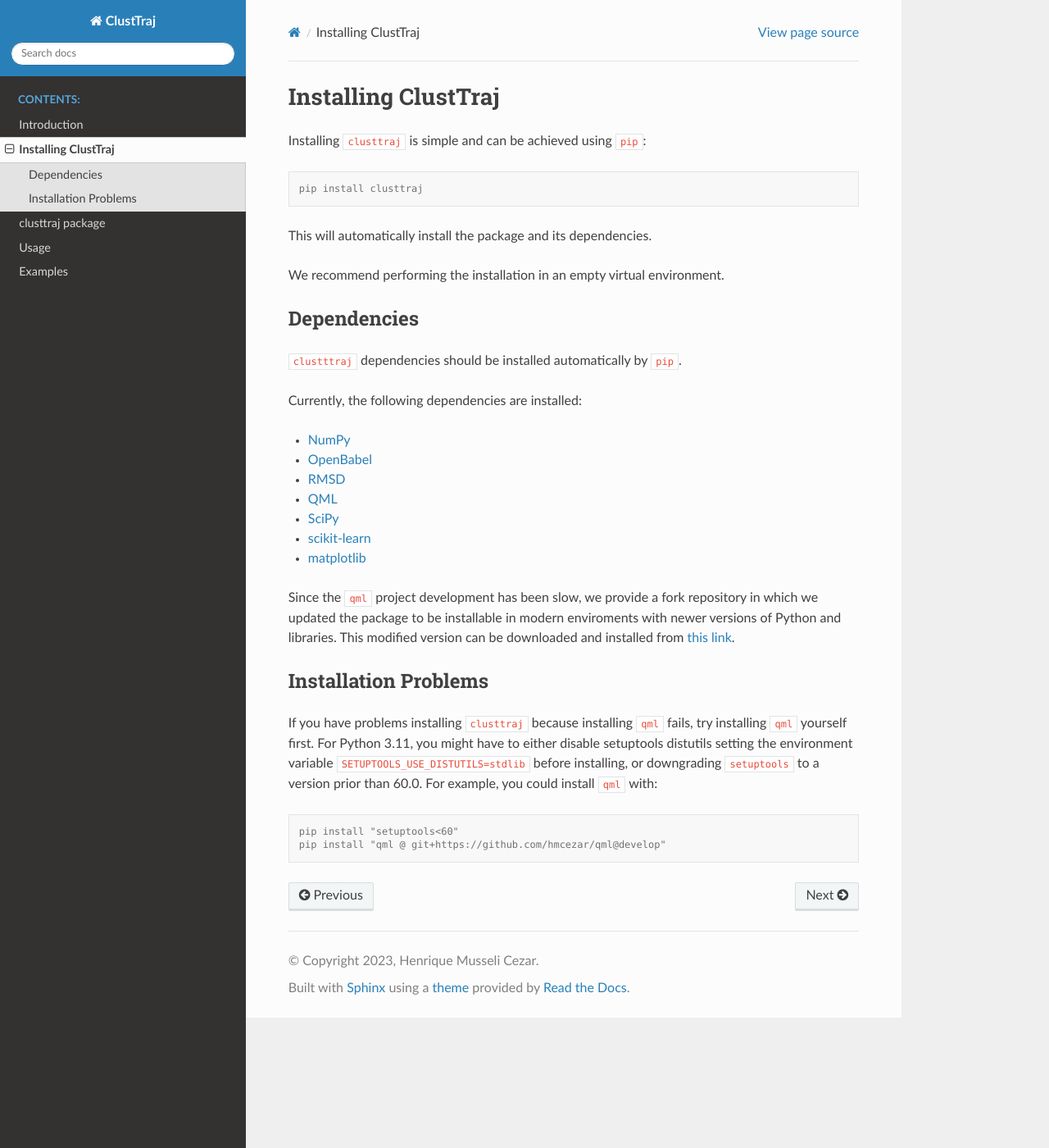
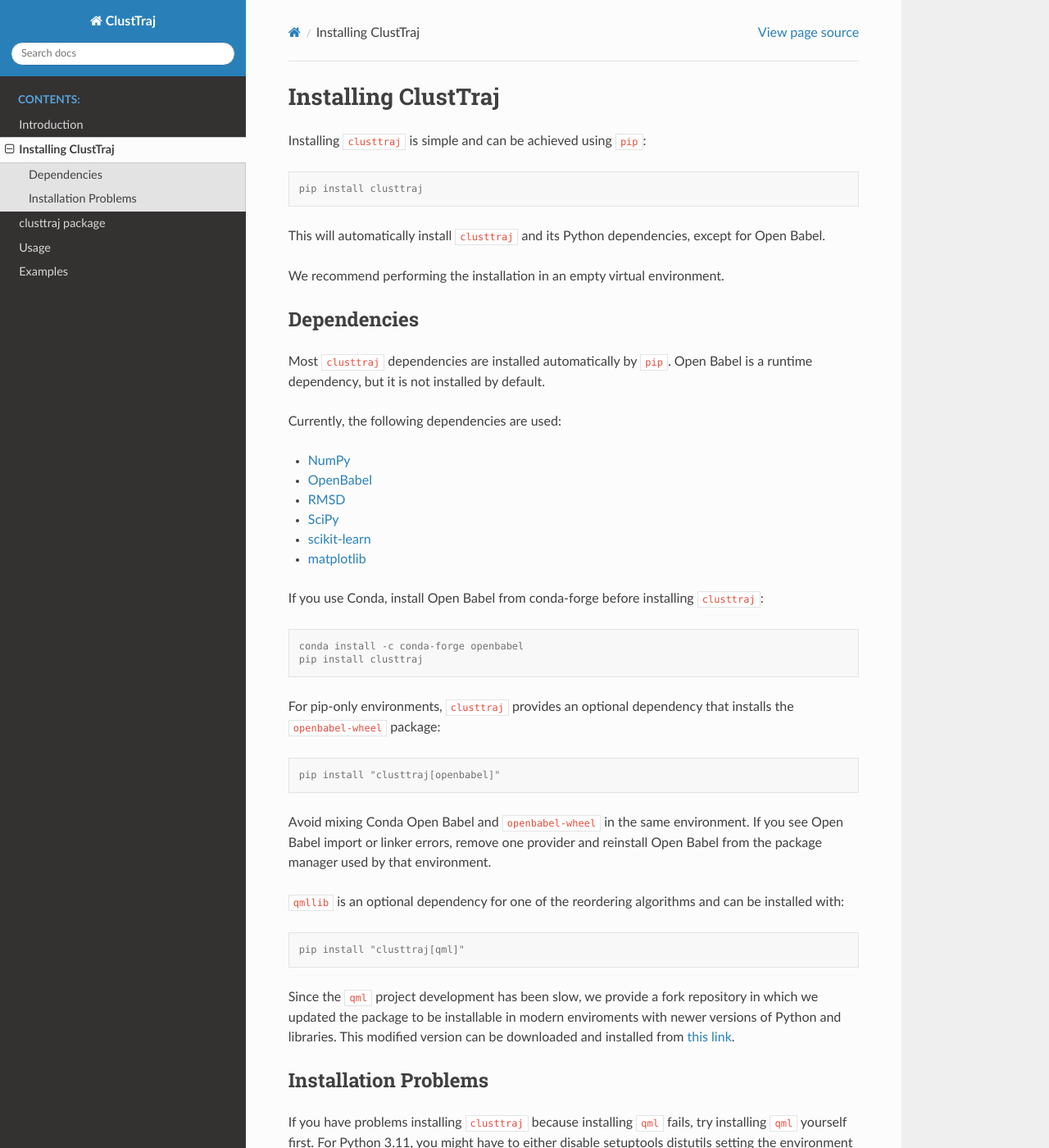
Before and after one commit to hmcezar/clusttraj, a Sphinx documentation site: the page built from docs/source/install.rst, in a window 1280 px wide and 1400 px high. Shown: the whole window at 82% size. Built offline with Sphinx 7.4.7 and the Read the Docs theme 3.1.0, drawn with Linux system fonts in a browser that asks for light colours.

Commit message:
Improve handling of openbabel conflicts by making openbabel optional.

```diff
--- a/docs/source/install.rst
+++ b/docs/source/install.rst
@@ -7,24 +7,51 @@
 
     pip install clusttraj
 
-This will automatically install the package and its dependencies.
+This will automatically install ``clusttraj`` and its Python dependencies, except for
+Open Babel.
 
 We recommend performing the installation in an empty virtual environment.
 
 Dependencies
 ************
 
-``clustttraj`` dependencies should be installed automatically by ``pip``.
+Most ``clusttraj`` dependencies are installed automatically by ``pip``.
+Open Babel is a runtime dependency, but it is not installed by default.
 
-Currently, the following dependencies are installed:
+Currently, the following dependencies are used:
 
 * `NumPy <http://www.numpy.org/>`_
 * `OpenBabel <http://openbabel.org/>`_
 * `RMSD <https://github.com/charnley/rmsd>`_
-* `QML <https://github.com/qmlcode/qml>`_
 * `SciPy <https://www.scipy.org/>`_
 * `scikit-learn <http://scikit-learn.org/stable/index.html>`_
 * `matplotlib <https://matplotlib.org/>`_
+
+If you use Conda, install Open Babel from conda-forge before installing
+``clusttraj``:
+
+.. code-block:: console
+
+    conda install -c conda-forge openbabel
+    pip install clusttraj
+
+For pip-only environments, ``clusttraj`` provides an optional dependency that
+installs the ``openbabel-wheel`` package:
+
+.. code-block:: console
+
+    pip install "clusttraj[openbabel]"
+
+Avoid mixing Conda Open Babel and ``openbabel-wheel`` in the same environment.
+If you see Open Babel import or linker errors, remove one provider and reinstall
+Open Babel from the package manager used by that environment.
+
+``qmllib`` is an optional dependency for one of the reordering algorithms and
+can be installed with:
+
+.. code-block:: console
+
+    pip install "clusttraj[qml]"
 
 Since the ``qml`` project development has been slow, we provide a fork repository in which
 we updated the package to be installable in modern enviroments with newer versions of
--- a/pyproject.toml
+++ b/pyproject.toml
@@ -45,7 +45,8 @@
 docs = ["sphinx", "sphinx_rtd_theme"]
 lint = ["black"]
 qml = ["qmllib"]
-all = ["clusttraj[test,docs,lint,qml]"]
+openbabel = ["openbabel-wheel>=3.0"]
+all = ["clusttraj[test,docs,lint,qml,openbabel]"]
 
 [tool.setuptools]
 packages = ["clusttraj"]
--- a/requirements.txt
+++ b/requirements.txt
@@ -3,4 +3,3 @@
 scipy
 scikit-learn
 matplotlib
-openbabel-wheel>=3.0
```
Also changed, not shown: README.md (+13 -2 lines), clusttraj/__init__.py (+7 -2 lines), 6 other files.
